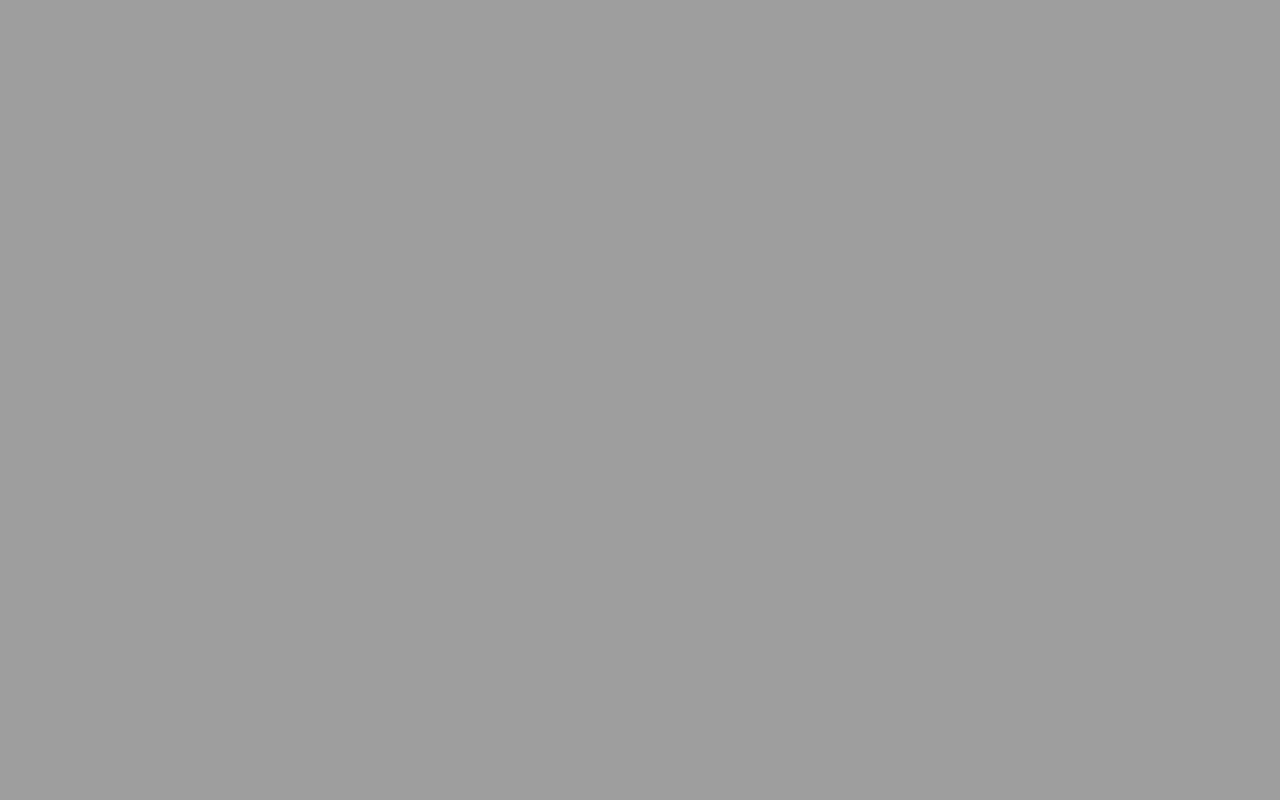
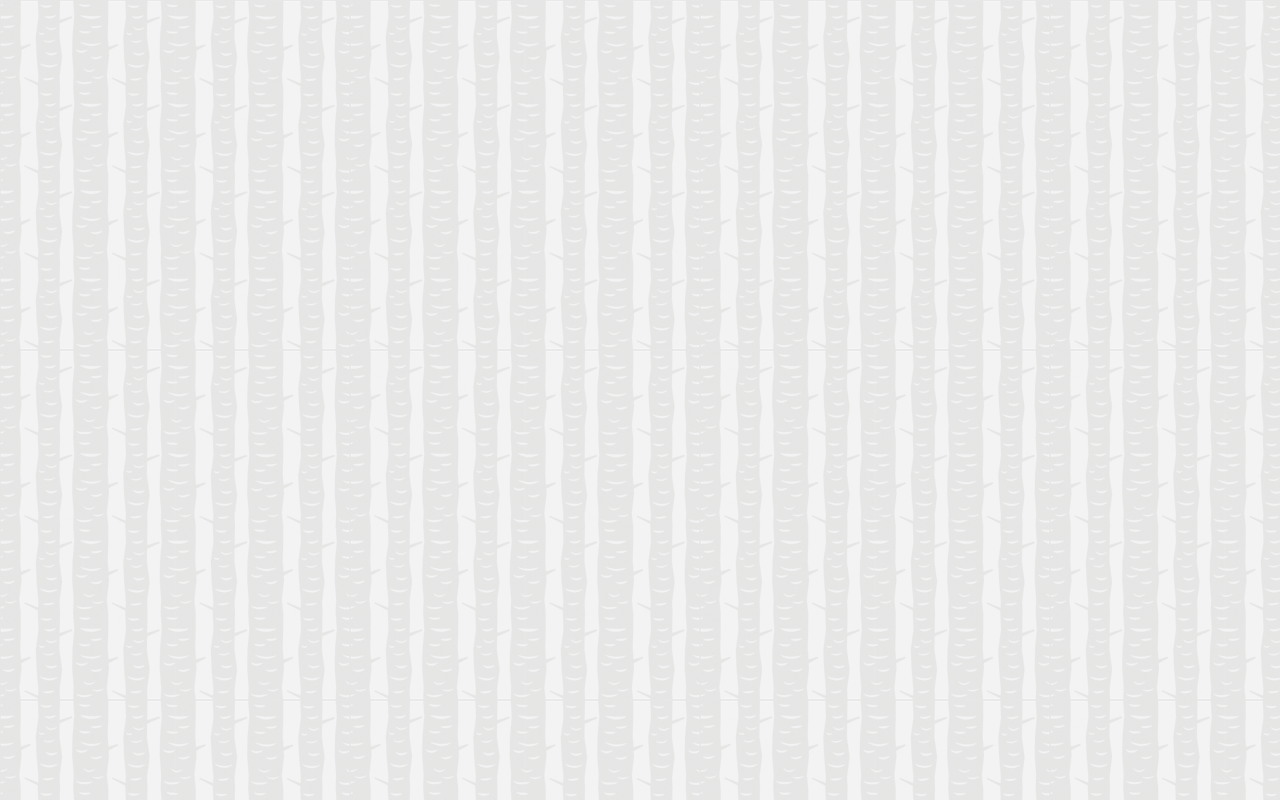
Before and after one commit to stayradiated/Subtle, a plain HTML site: page index.html in a window 1280 px wide. Shown: the top 800 px of the page. Drawn offline with Linux system fonts and the light colour scheme.

Commit message:
start ooping everything

```diff
--- a/app.js
+++ b/app.js
@@ -1,79 +1,126 @@
+(function() {
+  var __bind = function(fn, me){ return function(){ return fn.apply(me, arguments); }; };
 
-(function () {
+  (function(files) {
+    var cache, module, req;
+    cache = {};
+    req = function(id) {
+      var file;
+      if (cache[id] == null) {
+        if (files[id] == null) {
+          if ((typeof require !== "undefined" && require !== null)) {
+            return require(id);
+          }
+          console.error("Cannot find module '" + id + "'");
+          return null;
+        }
+        file = cache[id] = {
+          exports: {}
+        };
+        files[id][1].call(file.exports, (function(name) {
+          var realId;
+          realId = files[id][0][name];
+          return req(realId != null ? realId : name);
+        }), file, file.exports);
+      }
+      return cache[id].exports;
+    };
+    if (typeof module === 'undefined') {
+      module = {};
+    }
+    return module.exports = req(0);
+  })([
+    [
+      {
+        /*
+          /Volumes/Home/Projects/Subtle/source/test.coffee
+        */
 
-  var init, scaleImage;
+        './canvas': 1
+      }, function(require, module, exports) {
+        var Canvas;
+        Canvas = require('./canvas');
+        return document.addEventListener('DOMContentLoaded', function() {
+          var canvas, image;
+          canvas = new Canvas(document.getElementById('wallpaper'));
+          image = new Image();
+          image.onload = function() {
+            return canvas.tileImage(image);
+          };
+          return image.src = 'tile.png';
+        });
+      }
+    ], [
+      {
+        /*
+          /Volumes/Home/Projects/Subtle/source/canvas.coffee
+        */
 
-  document.addEventListener('DOMContentLoaded', function () {
-    init();
-  });
+      }, function(require, module, exports) {
+        var Canvas;
+        Canvas = (function() {
+          function Canvas(el) {
+            this.el = el;
+            this.scaleImage = __bind(this.scaleImage, this);
+            this.tileImage = __bind(this.tileImage, this);
+            this.ctx = this.el.getContext('2d');
+          }
 
-  init = function () {
+          /**
+           * Tile an image across the canvas
+           - image (Image) : The image to tile
+           > void
+          */
 
-    var canvas = document.getElementById('wallpaper');
-    var ctx = canvas.getContext('2d');
-    var image = new Image();
 
-    image.onload = function () {
-      var args = scaleImage(image, {width: 1920, height: 1080});
-      console.log(args);
-      ctx.drawImage.apply(ctx, args);
-    };
-
-    image.src = 'test.png';
-
+          Canvas.prototype.tileImage = function(image) {
+            var pattern;
+            pattern = this.ctx.createPattern(image, 'repeat');
+            this.ctx.fillStyle = pattern;
+            return this.ctx.fillRect(0, 0, this.el.width, this.el.height);
           };
 
           /**
-   * Resize and crop an Image to fit a specific size
+           * Resize and crop an image to fit a specific size
            * - image (Image) : An Image object
            * - dest (Object) : Contains the destination width and height
            * > array : the arguments for drawImage
           */
-  scaleImage = function(image, dest) {
 
-    // Arguments for context.drawImage();
-    var args = [
-      image,
-      null, null, null, null,
-      0, 0, dest.width, dest.height
-    ];
 
-    // The original dimensions of the image
-    var source = {
-      width:  image.width,
+          Canvas.prototype.scaleImage = function(image, dest) {
+            var args, padding, ratio, shrunk, source, _ref;
+            args = [image, null, null, null, null, 0, 0, dest.width, dest.height];
+            source = {
+              width: image.width,
               height: image.height
             };
-
-    // Resizing ratio
-    var ratio = {
-      width:  source.width  / dest.width,
+            ratio = {
+              width: source.width / dest.width,
               height: source.height / dest.height
             };
-
             ratio.min = Math.min(ratio.width, ratio.height);
-
-    // Resized proportions
-    var shrunk = {
-      width:  source.width  / ratio.min,
+            shrunk = {
+              width: source.width / ratio.min,
               height: source.height / ratio.min
             };
-
-    // Padding to crop off the image
-    var padding = {
-      width:  ((shrunk.width  - dest.width)  / 2) * ratio.min,
+            padding = {
+              width: ((shrunk.width - dest.width) / 2) * ratio.min,
               height: ((shrunk.height - dest.height) / 2) * ratio.min
             };
-
-    /* sx */ args[1] = Math.round(padding.width);
-    /* sy */ args[2] = Math.round(padding.height);
-    /* sw */ args[3] = Math.round(dest.width  * ratio.min);
-    /* sh */ args[4] = Math.round(dest.height * ratio.min);
-
-
-    return args;
-
-
+            args[1] = Math.round(padding.width);
+            args[2] = Math.round(padding.height);
+            args[3] = Math.round(dest.width * ratio.min);
+            args[4] = Math.round(dest.height * ratio.min);
+            return (_ref = this.ctx).drawImage.apply(_ref, args);
           };
 
+          return Canvas;
 
-}());
+        })();
+        return module.exports = Canvas;
+      }
+    ]
+  ]);
+
+}).call(this);
--- /dev/null
+++ b/source/canvas.coffee
@@ -0,0 +1,64 @@
+
+class Canvas
+
+  constructor: (@el) ->
+    @ctx = @el.getContext '2d'
+
+  ###*
+   * Tile an image across the canvas
+   - image (Image) : The image to tile
+   > void
+  ###
+
+  tileImage: (image) =>
+    pattern = @ctx.createPattern image, 'repeat'
+    @ctx.fillStyle = pattern
+    @ctx.fillRect 0, 0, @el.width, @el.height
+
+
+  ###*
+   * Resize and crop an image to fit a specific size
+   * - image (Image) : An Image object
+   * - dest (Object) : Contains the destination width and height
+   * > array : the arguments for drawImage
+  ###
+
+  scaleImage: (image, dest) =>
+
+    # Arguments for context.drawImage()
+    args = [
+      image,
+      null, null, null, null,
+      0, 0, dest.width, dest.height
+    ]
+
+    # The original dimensions of the image
+    source =
+      width:  image.width,
+      height: image.height
+
+    # Resizing ratio
+    ratio =
+      width:  source.width  / dest.width,
+      height: source.height / dest.height
+
+    ratio.min = Math.min ratio.width, ratio.height
+
+    # Resized proportions
+    shrunk =
+      width:  source.width  / ratio.min,
+      height: source.height / ratio.min
+
+    # Padding to crop off the image
+    padding =
+      width:  ((shrunk.width  - dest.width)  / 2) * ratio.min,
+      height: ((shrunk.height - dest.height) / 2) * ratio.min
+
+    args[1] = Math.round padding.width
+    args[2] = Math.round padding.height
+    args[3] = Math.round dest.width  * ratio.min
+    args[4] = Math.round dest.height * ratio.min
+
+    @ctx.drawImage(args...)
+
+module.exports = Canvas
--- a/style.css
+++ b/style.css
@@ -1,6 +1,5 @@
 body {
   margin: 0;
-  overflow: hidden;
 }
 
 canvas {
```
Also changed, not shown: source/test.coffee (added, +15 -0 lines), tile.png (added), 1 other file. Lines whose indentation alone changed are shown as unchanged.
